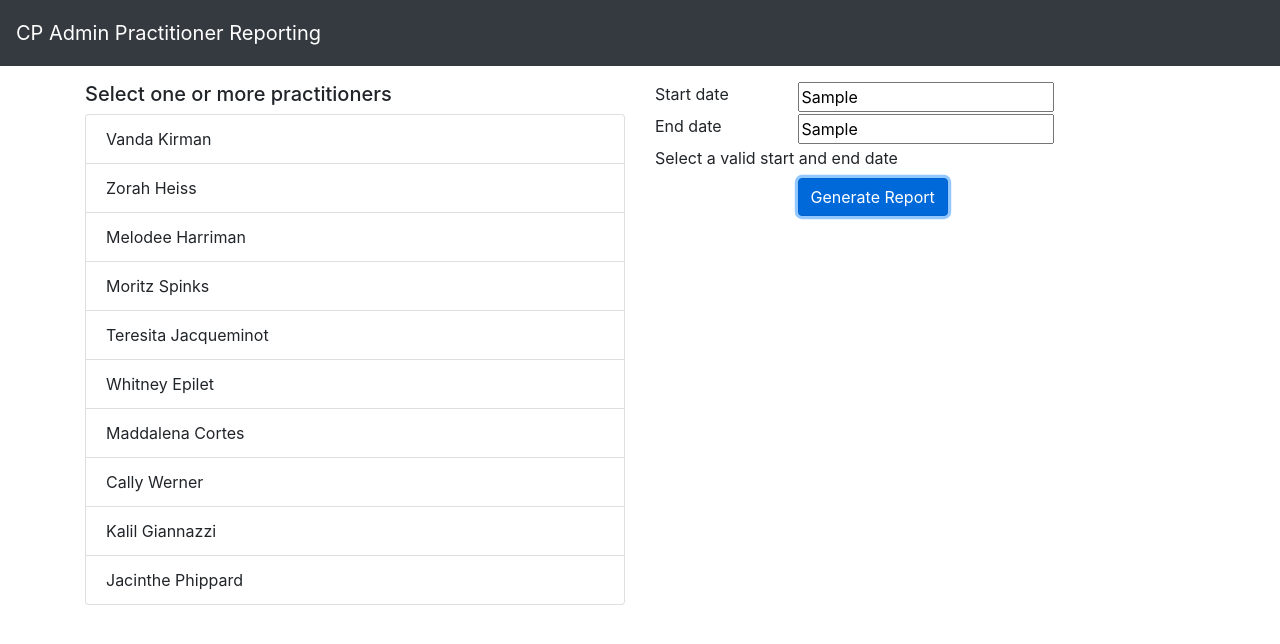
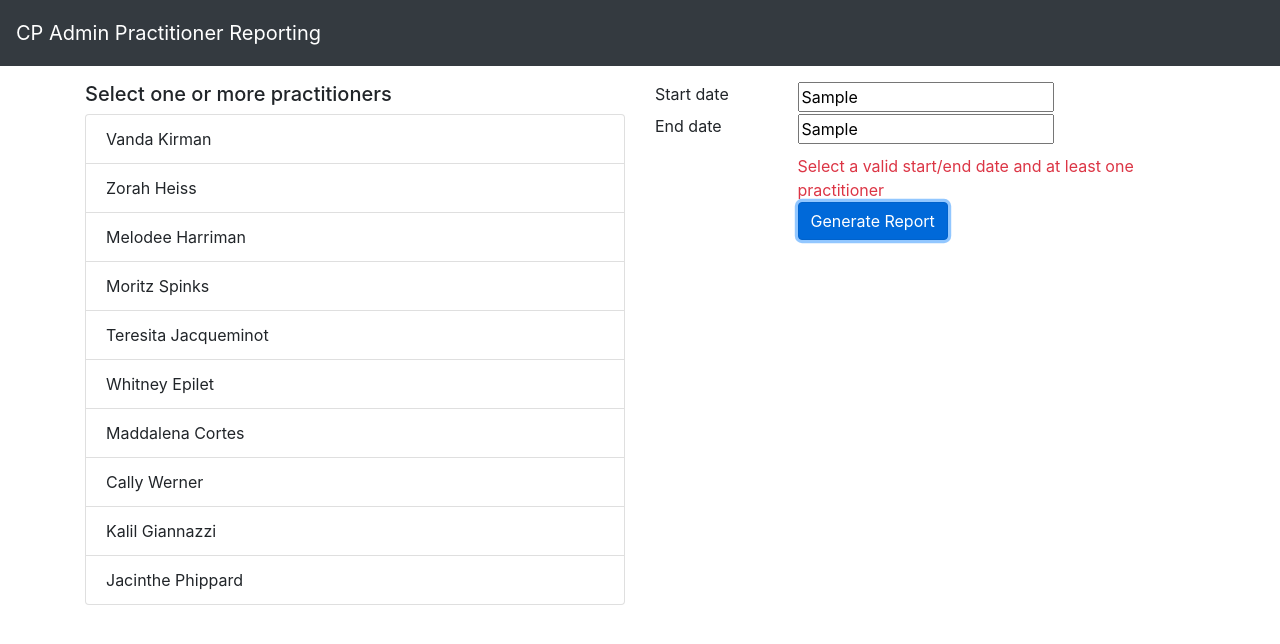
Before and after one commit to iankhor/admin-cplus, a React (Create React App) app: page / in a window 1280 px wide. Both pictures are taken after typing "Sample", "Sample" into the empty fields and a click on the button "Generate Report". Shown: the top 644 px of the page. Built offline with nearby package versions, Linux system fonts and the light colour scheme.

Commit message:
basic validation for at least one practitioner to be selected

```diff
--- a/src/components/App/App.js
+++ b/src/components/App/App.js
@@ -12,7 +12,10 @@ export default function App({ practitioners, appointments }) {
   const hasFinancialReport = reportState.financials.length > 0
 
   function validate() {
-    const valid = isValid(filterState.dateRange.startDate) && isValid(filterState.dateRange.endDate)
+    const valid =
+      isValid(filterState.dateRange.startDate) &&
+      isValid(filterState.dateRange.endDate) &&
+      filterState.practitioners.length > 1
 
     if (valid) {
       reportDispatch({
--- a/src/components/App/components/FinancialReport.js
+++ b/src/components/App/components/FinancialReport.js
@@ -2,15 +2,6 @@ import React from 'react'
 import { Button, Table, Row, Col } from 'react-bootstrap'
 import { formatCurrency } from '../../../lib'
 import { format as dateFormat } from 'date-fns'
-
-function Header({ startDate, endDate }) {
-  return (
-    <>
-      <h4>Financial Summary</h4>
-      <h5>{`for period of ${dateFormat(startDate, 'MM/dd/yyyy')} to ${dateFormat(endDate, 'MM/dd/yyyy')}`}</h5>
-    </>
-  )
-}
 
 export default function FinancialReport({ show, reset, financials, review, period }) {
   return (
--- a/src/components/App/components/FinancialReportFilter.js
+++ b/src/components/App/components/FinancialReportFilter.js
@@ -71,12 +71,14 @@ export default function FinancialReportFilter({
                   placeholder="Enter end date"
                   onDayChange={(day) => dispatch({ type: 'date', property: 'endDate', value: day })}
                 />
-                {isError && <div>Select a valid start and end date</div>}
               </Col>
             </Row>
             <Row className="py-2">
               <Col md={3} />
               <Col>
+                {isError && (
+                  <div className="text-danger">Select a valid start/end date and at least one practitioner</div>
+                )}
                 <Button variant="primary" onClick={validate}>
                   Generate Report
                 </Button>
```
